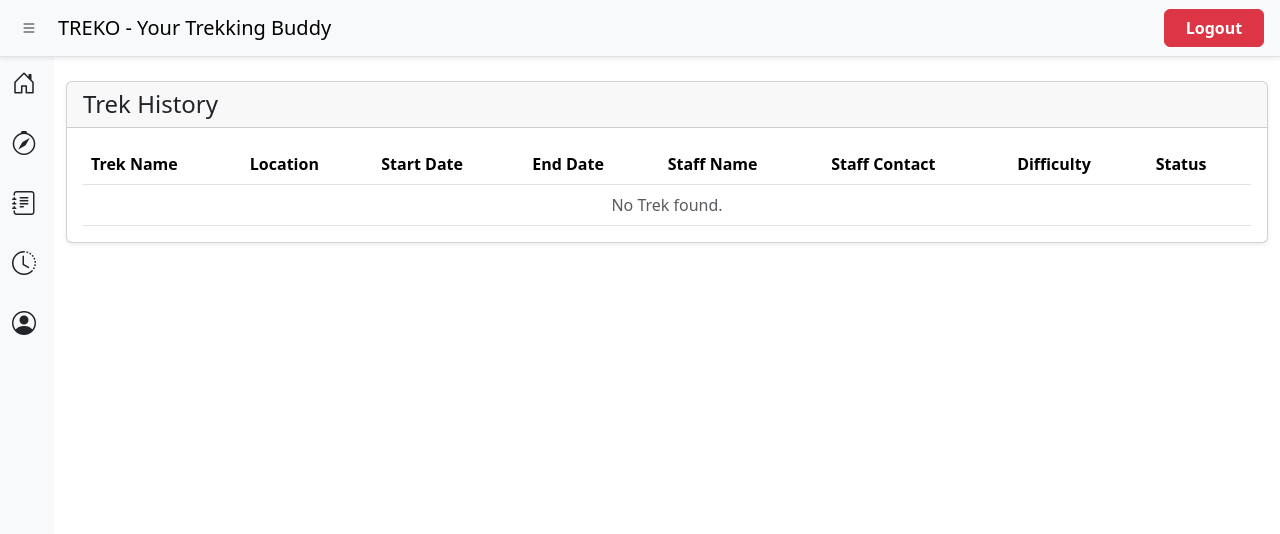
After one commit to vini-cyberpunk/trekking-management-system_23f3002456, a Flask app: page /user/trek_history in a window 1280 px wide. The commit adds this page. Shown: the top 534 px of the page. Run offline with Flask 3, Linux system fonts and the light colour scheme; a user stored in the database is signed in; tables that the repository leaves empty hold one stand-in row (values such as "Sample post"); parts of the project's set-up code (start-up, migrations or seed data) failed here and were passed over.

Commit message:
added trek history

```diff
--- a/app/routes/user.py
+++ b/app/routes/user.py
@@ -157,6 +157,18 @@ def cancel_booking(booking_id):
 	return redirect(next_page)
 
 
+@user.route('/trek_history', methods=["GET"])
+@login_required
+def trek_history():
+	user = User.query.filter_by(login_id=current_user.get_id()).first()
+	user_id = user.user_id
+	treks = Trek.query.filter(
+		Trek.bookings.any(Booking.user_id == user_id)
+	).all()
+
+	return render_template('user/trek_history.html', treks=treks)
+
+
 @user.route('/profile', methods=["GET","POST"])
 @login_required
 def profile():
--- /dev/null
+++ b/app/templates/user/trek_history.html
@@ -0,0 +1,118 @@
+{% extends 'user/user_base.html' %}
+
+
+{% block title %}
+
+My Bookings
+
+{% endblock %}
+
+
+
+{% block main_content %}
+
+<div class="card shadow-sm mt-4">
+
+    <div class="card-header">
+
+        <h4 class="mb-0"> Trek History </h4>
+
+    </div>
+
+    <div class="card-body">
+
+        <div class="table-responsive">
+
+            <table class="table table-hover align-middle mb-0">
+
+                <thead>
+
+                    <tr>
+
+                        <th class="text-nowrap"> Trek Name </th>
+
+                        <th> Location </th>
+
+                        <th class="text-nowrap"> Start Date </th>
+
+                        <th class="text-nowrap"> End Date </th>
+
+                        <th class="text-nowrap"> Staff Name </th>
+
+                        <th class="text-nowrap"> Staff Contact </th>
+
+                        <th> Difficulty </th>
+
+                        <th> Status </th>
+
+                    </tr>
+
+                </thead>
+
+                <tbody>
+
+                    {% for trek in treks %}
+
+                    <tr>
+
+                        <td> {{ trek.trek_name }} </td>
+
+                        <td> {{ trek.trek_location }} </td>
+
+                        <td> {{ trek.start_date }} </td>
+
+                        <td> {{ trek.end_date }} </td>
+
+                        <td> {{ trek.assigned_staff.staff_name }} </td>
+
+                        <td> {{ trek.assigned_staff.staff_contact }} </td>
+
+                        <td>
+		                    <span class="badge
+
+		                        {% if trek.difficulty == 'easy' %}
+		                            text-bg-success
+
+		                        {% elif trek.difficulty == 'moderate' %}
+		                            text-bg-warning
+
+		                        {% else %}
+		                            text-bg-danger
+
+		                        {% endif %}
+
+		                    ">
+
+		                        {{ trek.difficulty.title() }}
+
+		                    </span>
+
+		                </td>
+
+                        <td> {{ trek.status.title() }} </td>
+
+                    </tr>
+
+                    {% else %}
+
+                    <tr>
+
+                        <td colspan="8" class="text-center text-muted">
+                            No Trek found.
+                        </td>
+
+                    </tr>
+
+                    {% endfor %}
+
+                </tbody>
+
+            </table>
+
+        </div>
+
+    </div>
+
+</div>
+
+{% endblock %}
--- a/app/templates/user/user_base.html
+++ b/app/templates/user/user_base.html
@@ -62,6 +62,11 @@
 						<span class="fs-5"> Explore Treks </span>
 					</a>
 
+					<a class="nav-link" href="{{ url_for('user.treks') }}">
+						<i class="bi bi-journal-text fs-4 me-2"></i>
+						<span class="fs-5"> My Treks </span>
+					</a>
+
 					<a class="nav-link" href="{{ url_for('user.bookings') }}">
 						<i class="bi bi-clock-history fs-4 me-2"></i>
 						<span class="fs-5"> My Bookings </span>
@@ -97,6 +102,11 @@
 						<a class="nav-link sidebar-item" href="{{ url_for('user.treks') }}">
 							<i class="bi bi-compass fs-4 me-2"></i>
 							<span class="fs-5"> Explore Treks </span>
+						</a>
+
+						<a class="nav-link sidebar-item" href="{{ url_for('user.trek_history') }}">
+							<i class="bi bi-journal-text fs-4 me-2"></i>
+							<span class="fs-5"> My Treks </span>
 						</a>
 
 						<a class="nav-link sidebar-item" href="{{ url_for('user.bookings') }}">
```
